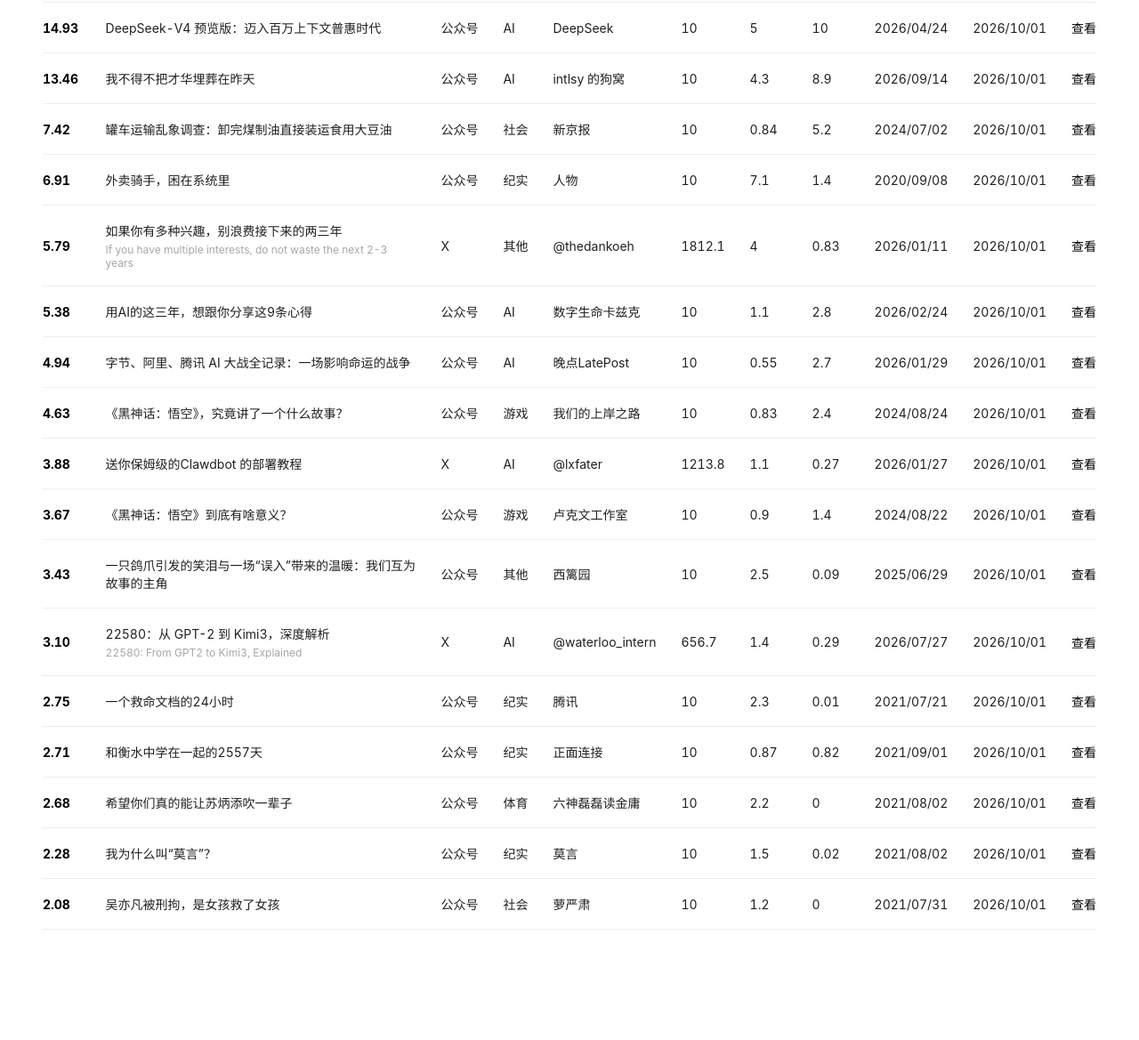
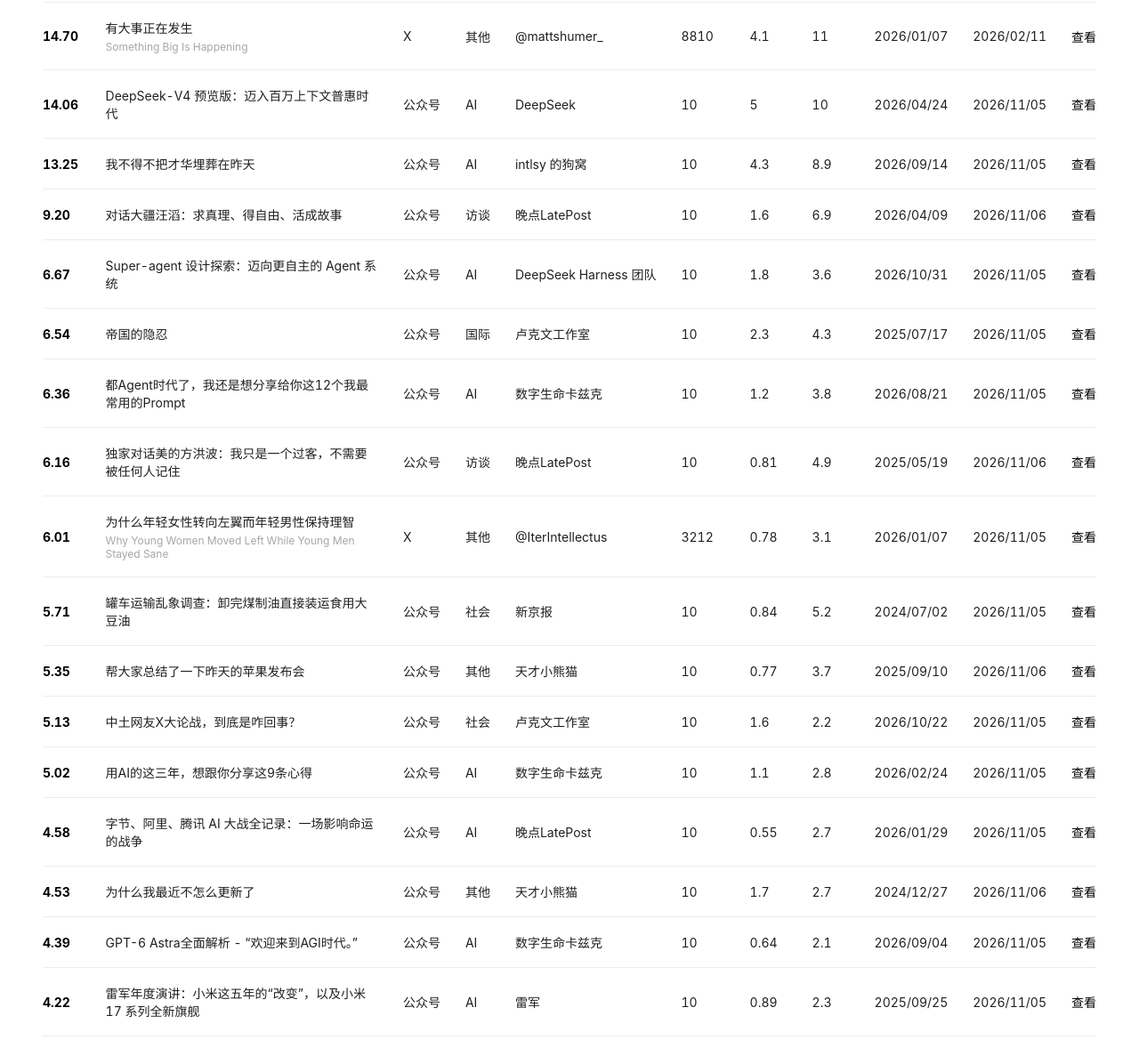
Before and after one commit to echosoar/top-articles, a plain HTML site: page index.html in a window 1280 px wide. Shown: the part 423-1592 px from the top of the page at 89% size. Before the commit the page ends 1524 px from the top, so only its background shows below. Drawn offline with Linux system fonts and the light colour scheme.

Commit message:
feat: more

```diff
--- a/data.json
+++ b/data.json
@@ -1,5 +1,28 @@
 [
-
+  {
+    "channel": "公众号",
+    "publishTime": "2026/10/31",
+    "title": "Super-agent 设计探索：迈向更自主的 Agent 系统",
+    "category": "AI",
+    "reads": 10,
+    "likes": 1.8,
+    "shares": 3.6,
+    "author": "DeepSeek Harness 团队",
+    "statTime": "2026/11/05",
+    "url": "https://mp.weixin.qq.com/s/zoS7GlReWPhfCjENGxXCdg"
+  },
+   {
+    "channel": "公众号",
+    "publishTime": "2026/10/22",
+    "title": "中土网友X大论战，到底是咋回事？",
+    "category": "社会",
+    "reads": 10,
+    "likes": 1.6,
+    "shares": 2.2,
+    "author": "卢克文工作室",
+    "statTime": "2026/11/05",
+    "url": "https://mp.weixin.qq.com/s/xrJtJo92pHmnBz2pRg_Sbg"
+  },
   {
     "channel": "公众号",
     "publishTime": "2026/09/14",
@@ -9,8 +32,32 @@
     "likes": 4.3,
     "shares": 8.9,
     "author": "intlsy 的狗窝",
-    "statTime": "2026/10/01",
+    "statTime": "2026/11/05",
     "url": "https://mp.weixin.qq.com/s/zk0KxuLzhmMJ4LPYW_OHMA"
+  },
+  {
+    "channel": "公众号",
+    "publishTime": "2026/09/04",
+    "title": "GPT-6 Astra全面解析 - “欢迎来到AGI时代。”",
+    "category": "AI",
+    "reads": 10,
+    "likes": 0.64,
+    "shares": 2.1,
+    "author": "数字生命卡兹克",
+    "statTime": "2026/11/05",
+    "url": "https://mp.weixin.qq.com/s/1R4vSUmjFUINxFbfJLOXng"
+  },
+  {
+    "channel": "公众号",
+    "publishTime": "2026/08/21",
+    "title": "都Agent时代了，我还是想分享给你这12个我最常用的Prompt",
+    "category": "AI",
+    "reads": 10,
+    "likes": 1.2,
+    "shares": 3.8,
+    "author": "数字生命卡兹克",
+    "statTime": "2026/11/05",
+    "url": "https://mp.weixin.qq.com/s/NAdhdFrUq9-BKelqzqpwBQ"
   },
   {
     "channel": "X",
@@ -22,7 +69,7 @@
     "likes": 1.4,
     "shares": 0.29,
     "author": "@waterloo_intern",
-    "statTime": "2026/10/01",
+    "statTime": "2026/11/05",
     "url": "https://x.com/waterloo_intern/status/2081762065392541951"
   },
   {
@@ -34,7 +81,7 @@
     "likes": 10,
     "shares": 10,
     "author": "广西日报",
-    "statTime": "2026/10/01",
+    "statTime": "2026/11/05",
     "url": "https://mp.weixin.qq.com/s/78iTVN6tNW_8iua-dJ-img"
   },
   {
@@ -46,8 +93,20 @@
     "likes": 5,
     "shares": 10,
     "author": "DeepSeek",
-    "statTime": "2026/10/01",
+    "statTime": "2026/11/05",
     "url": "https://mp.weixin.qq.com/s/8bxXqS2R8Fx5-1TLDBiEDg"
+  },
+  {
+    "channel": "公众号",
+    "publishTime": "2026/04/09",
+    "title": "对话大疆汪滔：求真理、得自由、活成故事",
+    "category": "访谈",
+    "reads": 10,
+    "likes": 1.6,
+    "shares": 6.9,
+    "author": "晚点LatePost",
+    "statTime": "2026/11/06",
+    "url": "https://mp.weixin.qq.com/s/5eXM9DFnEArfjsmH8VKw5Q"
   },
   {
     "channel": "公众号",
@@ -58,8 +117,21 @@
     "likes": 1.1,
     "shares": 2.8,
     "author": "数字生命卡兹克",
-    "statTime": "2026/10/01",
+    "statTime": "2026/11/05",
     "url": "https://mp.weixin.qq.com/s/vTv0Vu4RgrMkmLbXGvnSug"
+  },
+  {
+    "channel": "X",
+    "publishTime": "2026/01/07",
+    "title": "有大事正在发生",
+    "originTitle": "Something Big Is Happening",
+    "category": "其他",
+    "reads": 8810,
+    "likes":4.1,
+    "shares": 11,
+    "author": "@mattshumer_",
+    "statTime": "2026/02/11",
+    "url": "https://x.com/mattshumer_/status/2021256989876109403"
   },
   {
     "channel": "公众号",
@@ -70,7 +142,7 @@
     "likes": 0.55,
     "shares": 2.7,
     "author": "晚点LatePost",
-    "statTime": "2026/10/01",
+    "statTime": "2026/11/05",
     "url": "https://mp.weixin.qq.com/s/ZRC7lwXgt16gcLTZquNGoA"
   },
   {
@@ -82,7 +154,7 @@
     "likes": 1.1,
     "shares": 0.27,
     "author": "@lxfater",
-    "statTime": "2026/10/01",
+    "statTime": "2026/11/05",
     "url": "https://x.com/lxfater/status/2015949596544110974"
   },
   {
@@ -95,7 +167,7 @@
     "likes": 38,
     "shares": 7.9,
     "author": "@thedankoe",
-    "statTime": "2026/10/01",
+    "statTime": "2026/11/05",
     "url": "https://x.com/thedankoe/status/2010751592346030461"
   },
   {
@@ -108,8 +180,57 @@
     "likes": 4,
     "shares": 0.83,
     "author": "@thedankoeh",
-    "statTime": "2026/10/01",
+    "statTime": "2026/11/05",
     "url": "https://x.com/thedankoe/status/2010042119121957316"
+  },
+  {
+    "channel": "X",
+    "publishTime": "2026/01/07",
+    "title": "为什么年轻女性转向左翼而年轻男性保持理智",
+    "originTitle": "Why Young Women Moved Left While Young Men Stayed Sane",
+    "category": "其他",
+    "reads": 3212,
+    "likes": 0.78,
+    "shares": 3.1,
+    "author": "@IterIntellectus",
+    "statTime": "2026/11/05",
+    "url": "https://x.com/IterIntellectus/status/2012220254504530043"
+  },
+  {
+    "channel": "公众号",
+    "publishTime": "2025/09/25",
+    "title": "雷军年度演讲：小米这五年的“改变”，以及小米17 系列全新旗舰",
+    "category": "AI",
+    "reads": 10,
+    "likes": 0.89,
+    "shares": 2.3,
+    "author": "雷军",
+    "statTime": "2026/11/05",
+    "url": "https://mp.weixin.qq.com/s/ipXUGmz37jH5Vh8Vy9zvfw"
+  },
+  {
+    "channel": "公众号",
+    "publishTime": "2025/09/10",
+    "title": "帮大家总结了一下昨天的苹果发布会",
+    "category": "其他",
+    "reads": 10,
+    "likes": 0.77,
+    "shares": 3.7,
+    "author": "天才小熊猫",
+    "statTime": "2026/11/06",
+    "url": "https://mp.weixin.qq.com/s/FWlCh9CPBeqNjQyZ9QANoA"
+  },
+  {
+    "channel": "公众号",
+    "publishTime": "2025/07/17",
+    "title": "帝国的隐忍",
+    "category": "国际",
+    "reads": 10,
+    "likes": 2.3,
+    "shares": 4.3,
+    "author": "卢克文工作室",
+    "statTime": "2026/11/05",
+    "url": "https://mp.weixin.qq.com/s/YZ9xiMMC4GmIUGgQ_zDCJA"
   },
   {
     "channel": "公众号",
@@ -120,8 +241,32 @@
     "likes": 2.5,
     "shares": 0.09,
     "author": "西篱园",
-    "statTime": "2026/10/01",
+    "statTime": "2026/11/05",
     "url": "https://mp.weixin.qq.com/s/vmTPBga6crTok948lUWkHQ"
+  },
+  {
+    "channel": "公众号",
+    "publishTime": "2025/05/19",
+    "title": "独家对话美的方洪波：我只是一个过客，不需要被任何人记住",
+    "category": "访谈",
+    "reads": 10,
+    "likes": 0.81,
+    "shares": 4.9,
+    "author": "晚点LatePost",
+    "statTime": "2026/11/06",
+    "url": "https://mp.weixin.qq.com/s/UN9H9cfZYmou6SOXn0eP4w"
+  },
+  {
+    "channel": "公众号",
+    "publishTime": "2024/12/27",
+    "title": "为什么我最近不怎么更新了",
+    "category": "其他",
+    "reads": 10,
+    "likes": 1.7,
+    "shares": 2.7,
+    "author": "天才小熊猫",
+    "statTime": "2026/11/06",
+    "url": "https://mp.weixin.qq.com/s/gvIX4je6F7rso2BeUpay7A"
   },
   {
     "channel": "公众号",
@@ -132,20 +277,8 @@
     "likes": 0.83,
     "shares": 2.4,
     "author": "我们的上岸之路",
-    "statTime": "2026/10/01",
+    "statTime": "2026/11/05",
     "url": "https://mp.weixin.qq.com/s/TkCVyfaHZbgiMs3FX4R0OQ"
-  },
-  {
-    "channel": "公众号",
-    "publishTime": "2024/08/22",
-    "title": "《黑神话：悟空》到底有啥意义？",
-    "category": "游戏",
-    "reads": 10,
-    "likes": 0.90,
-    "shares": 1.4,
-    "author": "卢克文工作室",
-    "statTime": "2026/10/01",
-    "url": "https://mp.weixin.qq.com/s/QFporfU098aBRQ9d1ztyew"
   },
   {
     "channel": "公众号",
@@ -156,32 +289,8 @@
     "likes": 0.84,
     "shares": 5.2,
     "author": "新京报",
-    "statTime": "2026/10/01",
+    "statTime": "2026/11/05",
     "url": "https://mp.weixin.qq.com/s/zyMbnnZQ8YZG4KlsxnnuXw"
-  },
-  {
-    "channel": "公众号",
-    "publishTime": "2021/09/01",
-    "title": "和衡水中学在一起的2557天",
-    "category": "纪实",
-    "reads": 10,
-    "likes": 0.87,
-    "shares": 0.82,
-    "author": "正面连接",
-    "statTime": "2026/10/01",
-    "url": "https://mp.weixin.qq.com/s/xJw7gmhw9PjUA7xbVoUTQA"
-  },
-  {
-    "channel": "公众号",
-    "publishTime": "2021/08/02",
-    "title": "我为什么叫“莫言”？",
-    "category": "纪实",
-    "reads": 10,
-    "likes": 1.5,
-    "shares": 0.02,
-    "author": "莫言",
-    "statTime": "2026/10/01",
-    "url": "https://mp.weixin.qq.com/s/f3_LRY5Im6gWBrBbylOWIg"
   },
   {
     "channel": "公众号",
@@ -192,20 +301,8 @@
     "likes": 2.2,
     "shares": 0,
     "author": "六神磊磊读金庸",
-    "statTime": "2026/10/01",
+    "statTime": "2026/11/05",
     "url": "https://mp.weixin.qq.com/s/fhslCNimb8t_Hc-0tZTD7w"
-  },
-  {
-    "channel": "公众号",
-    "publishTime": "2021/07/31",
-    "title": "吴亦凡被刑拘，是女孩救了女孩",
-    "category": "社会",
-    "reads": 10,
-    "likes": 1.2,
-    "shares": 0,
-    "author": "萝严肃",
-    "statTime": "2026/10/01",
-    "url": "https://mp.weixin.qq.com/s/ctdXQRaoGAsPxLu3yAllJw"
   },
   {
     "channel": "公众号",
@@ -216,7 +313,7 @@
     "likes": 2.3,
     "shares": 0.01,
     "author": "腾讯",
-    "statTime": "2026/10/01",
+    "statTime": "2026/11/05",
     "url": "https://mp.weixin.qq.com/s/nxHrvg_mg7e7VRmolW0_Tg"
   },
   {
@@ -228,7 +325,7 @@
     "likes": 7.1,
     "shares": 1.4,
     "author": "人物",
-    "statTime": "2026/10/01",
+    "statTime": "2026/11/05",
     "url": "https://mp.weixin.qq.com/s/Mes1RqIOdp48CMw4pXTwXw"
   }
 ]
--- a/index.html
+++ b/index.html
@@ -64,23 +64,31 @@ const COLS = [
 ];
 const defaultScore = (a) => {
   const timeDiff = calcTimeDiff(a.publishTime);
-  const res = Math.round(((a.reads || 0) + (a.likes || 0) * 3 + (a.shares || 0) * 5) * 100) / 500 - timeDiff;
+  const res = Math.round(((a.reads || 0) + (a.likes || 0) * 3 + (a.shares || 0) * 5) * 100) / 500 ;
   if (res < 0.1) {
     return 0.1;
   }
-  return res;
+  return res *timeDiff
 };
+const min =  Date.parse("2010/01/01");// 2020-01-01
 
-const calcTimeDiff = (publishTime) => ((Date.now() - (Date.parse(publishTime) || 0))/ (1000 * 60 * 60 * 24)) / 3000;
+const calcTimeDiff = (publishTime) => {
+  const diff = Date.now() - (Date.parse(publishTime) || 0);
+  const pi = 1 - diff / (Date.now() - min);
+  if (pi <= 0.1) {
+    return 0.1;
+  }
+  return pi * pi;
+}
 
 const xScore = (a) => {
   const timeDiff = calcTimeDiff(a.publishTime);
-  const read = a.reads > 4000 ? 4000 : a.reads;
-  const res = Math.round((Math.sqrt(read) / 2 + (a.likes || 0)    + (a.shares || 0) * 5) * 100) / 500 - timeDiff;
+  const read = a.reads > 10000 ? 10000 : a.reads;
+  const res = Math.round((Math.sqrt(read / 2) / 2 + (a.likes || 0)    + (a.shares || 0) * 4) * 100) / 500;
   if (res < 0.1) {
     return 0.1;
   }
-  return res;
+  return res * timeDiff
 };
 // 按平台（channel）自定义评分逻辑，未配置的平台使用 defaultScore
 const scoreByPlatform = {
```
Also changed, not shown: README.md.
